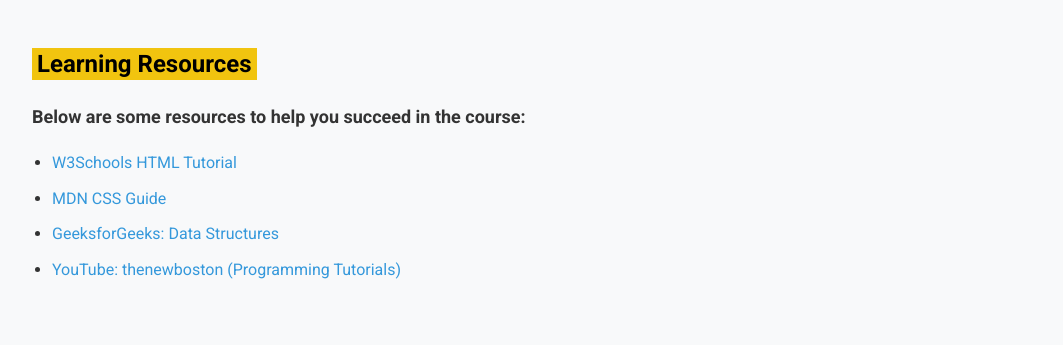
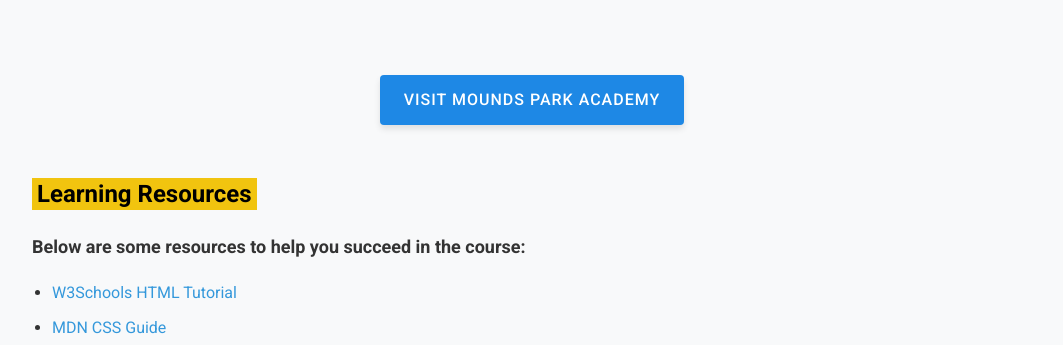
Before and after one commit to seandrews84/my-site-demo, a plain HTML site: page index1.html in a window 1280 px wide. Shown: the part 811-1156 px from the top of the page, without its empty margins (108-1171 px from the left). Before the commit the page ends 1129 px from the top, so only its background shows below. Drawn offline with Linux system fonts and the light colour scheme.

Commit message:
Added modern button linking to Mounds Park Academy

```diff
--- a/index1.html
+++ b/index1.html
@@ -70,6 +70,29 @@
         background-color: #f1c40f;
         padding: 2px 5px;
       }
+
+      .button {
+        display: inline-block;
+        background-color: #1e88e5;
+        color: white;
+        padding: 12px 24px;
+        border-radius: 4px;
+        font-weight: 500;
+        text-transform: uppercase;
+        letter-spacing: 1px;
+        margin: 20px 0;
+        transition: all 0.3s ease;
+        box-shadow: 0 4px 6px rgba(0, 0, 0, 0.1);
+        border: none;
+        text-decoration: none;
+      }
+
+      .button:hover {
+        background-color: #1565c0;
+        transform: translateY(-2px);
+        box-shadow: 0 6px 8px rgba(0, 0, 0, 0.15);
+        text-decoration: none;
+      }
     </style>
   </head>
   <body>
@@ -86,6 +109,12 @@
       <a href="https://www.w3schools.com/html/default.asp">Learn HTML</a><br>
       <img src="https://hitokageproduction.com/img/articles/htmlCode.webp" alt="Computer Code" style="width:500px;height:300px;">
 
+      <div style="text-align: center; margin: 30px 0;">
+        <a href="https://www.moundsparkacademy.org/" target="_blank" class="button">
+          Visit Mounds Park Academy
+        </a>
+      </div>
+
       <h2><mark>Learning Resources</mark></h2>
       <p><b>Below are some resources to help you succeed in the course:</b></p>
       <ul>
```
Also changed, not shown: 1 other file.
